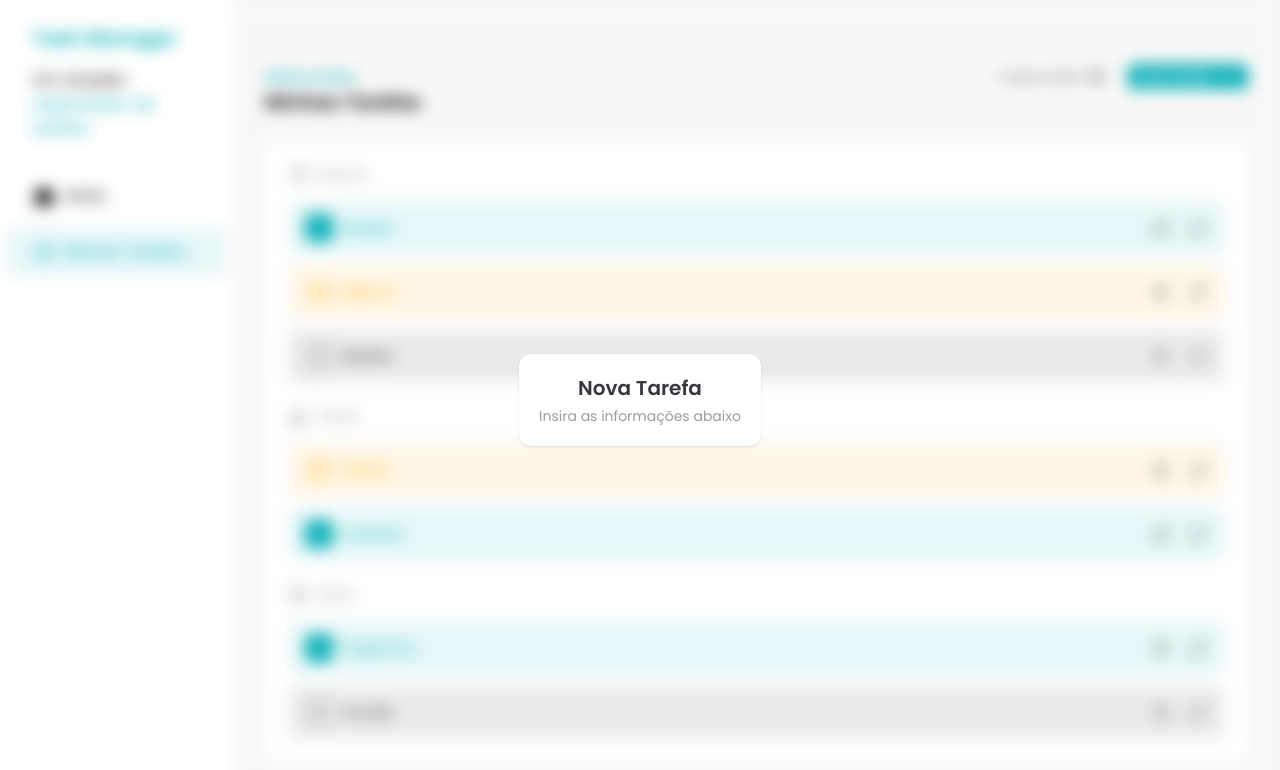
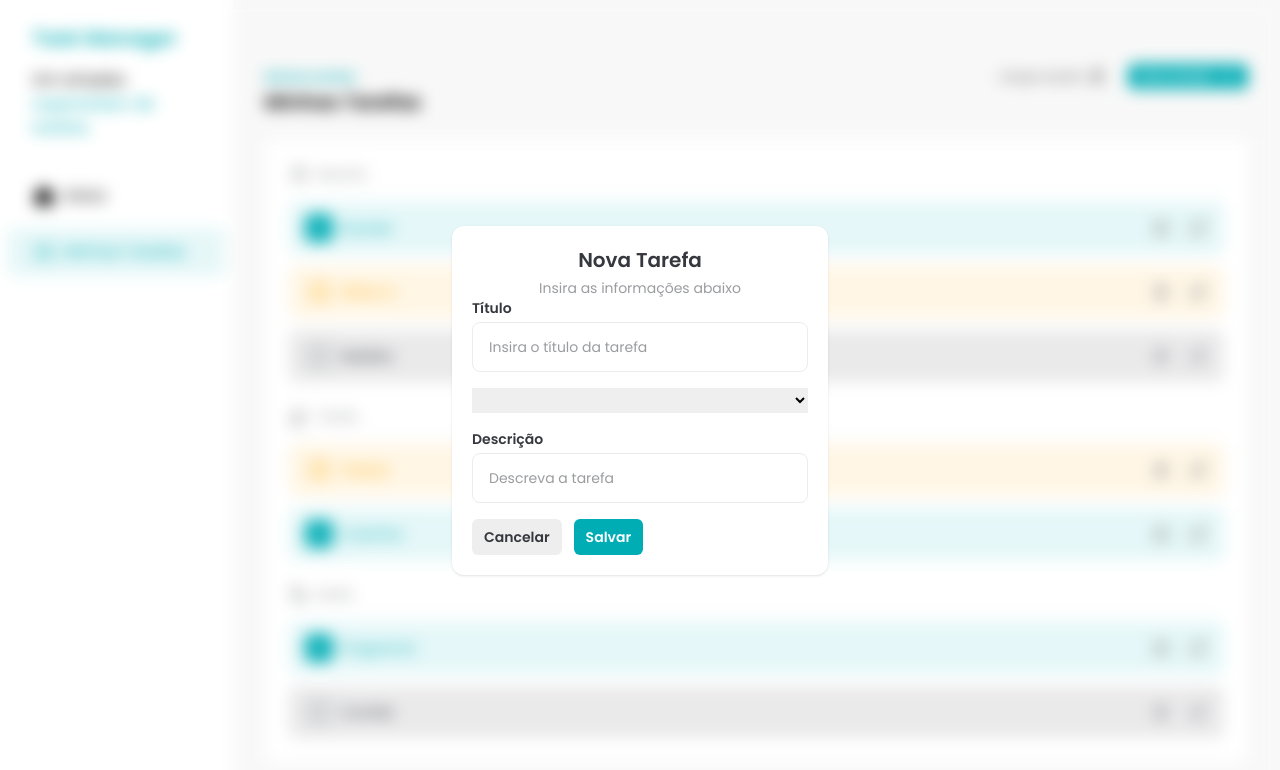
Before and after one commit to MarcusLinck/fsc-task-manager, a React (Vite) app: page / in a window 1280 px wide. Both pictures are taken after a click on the button "Nova tarefa". Shown: the top 770 px of the page. Built offline with nearby package versions, Linux system fonts and the light colour scheme.

Commit message:
feat: ensure AddTaskDialog can be closed

```diff
--- /dev/null
+++ b/src/components/AddTaskDialog.css
@@ -0,0 +1,14 @@
+.add-task-dialog-enter {
+  opacity: 0;
+}
+.add-task-dialog-enter-active {
+  opacity: 1;
+  transition: opacity 500ms;
+}
+.add-task-dialog-exit {
+  opacity: 1;
+}
+.add-task-dialog-exit-active {
+  opacity: 0;
+  transition: opacity 500ms;
+}
--- a/src/components/AddTaskDialog.jsx
+++ b/src/components/AddTaskDialog.jsx
@@ -1,6 +1,12 @@
+import './AddTaskDialog.css'
+
 import { createPortal } from 'react-dom'
 
-const AddTaskDialog = ({ isOpen }) => {
+import Button from './Button.jsx'
+import Input from './Input.jsx'
+import Select from './Select.jsx'
+
+const AddTaskDialog = ({ isOpen, handleClose }) => {
   if (!isOpen) return null
   return createPortal(
     <div className="fixed bottom-0 left-0 top-0 flex h-screen w-screen items-center justify-center backdrop-blur">
@@ -9,6 +15,35 @@ const AddTaskDialog = ({ isOpen }) => {
         <p className="mt-1 text-sm text-[#9A9C9f]">
           Insira as informações abaixo
         </p>
+        <form className="flex w-[336px] flex-col space-y-4">
+          <Input
+            id="title"
+            label="Título"
+            placeholder="Insira o título da tarefa"
+          />
+
+          <Select />
+
+          <Input
+            id="description"
+            label="Descrição"
+            placeholder="Descreva a tarefa"
+          />
+
+          <div className="flex gap-3">
+            <Button
+              size="large"
+              className="w-full"
+              variant="secondary"
+              onClick={() => handleClose()}
+            >
+              Cancelar
+            </Button>
+            <Button size="large" className="w-full">
+              Salvar
+            </Button>
+          </div>
+        </form>
       </div>
     </div>,
     document.body
--- a/src/components/Tasks.jsx
+++ b/src/components/Tasks.jsx
@@ -21,6 +21,10 @@ const Tasks = () => {
   const morningTasks = tasks.filter((task) => task.time === 'morning')
   const afternoonTasks = tasks.filter((task) => task.time === 'afternoon')
   const eveningTasks = tasks.filter((task) => task.time === 'evening')
+
+  const handleDialogClose = () => {
+    setAddTaskDialogIsOpen(false)
+  }
 
   const handleTaskCheckboxClick = (taskId) => {
     console.log('taskId', taskId)
@@ -86,7 +90,10 @@ const Tasks = () => {
             <AddIcon />
           </Button>
 
-          <AddTaskDialog isOpen={addTaskDialogIsOpen} />
+          <AddTaskDialog
+            isOpen={addTaskDialogIsOpen}
+            handleClose={handleDialogClose}
+          />
         </div>
       </div>
 
```
